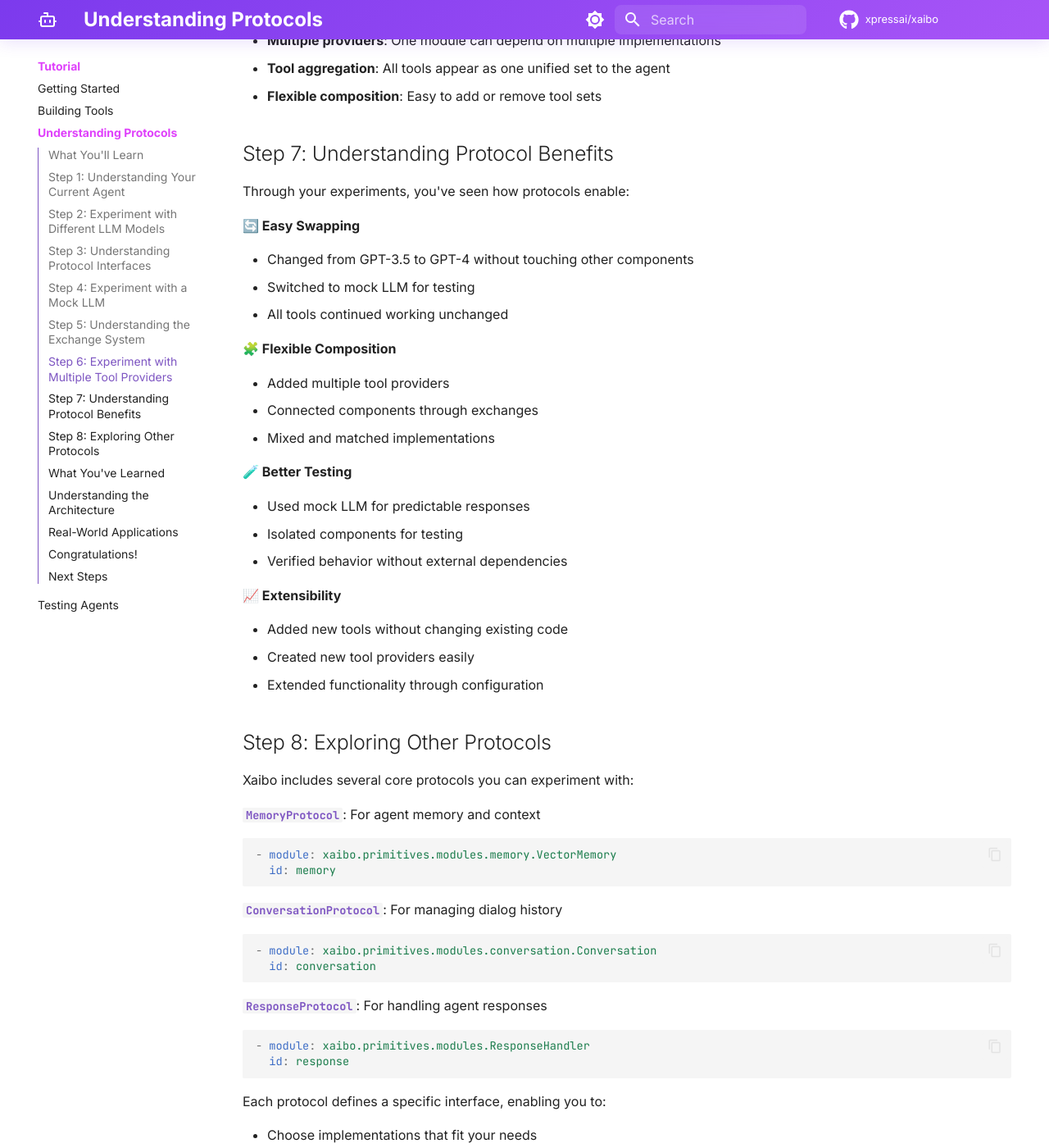
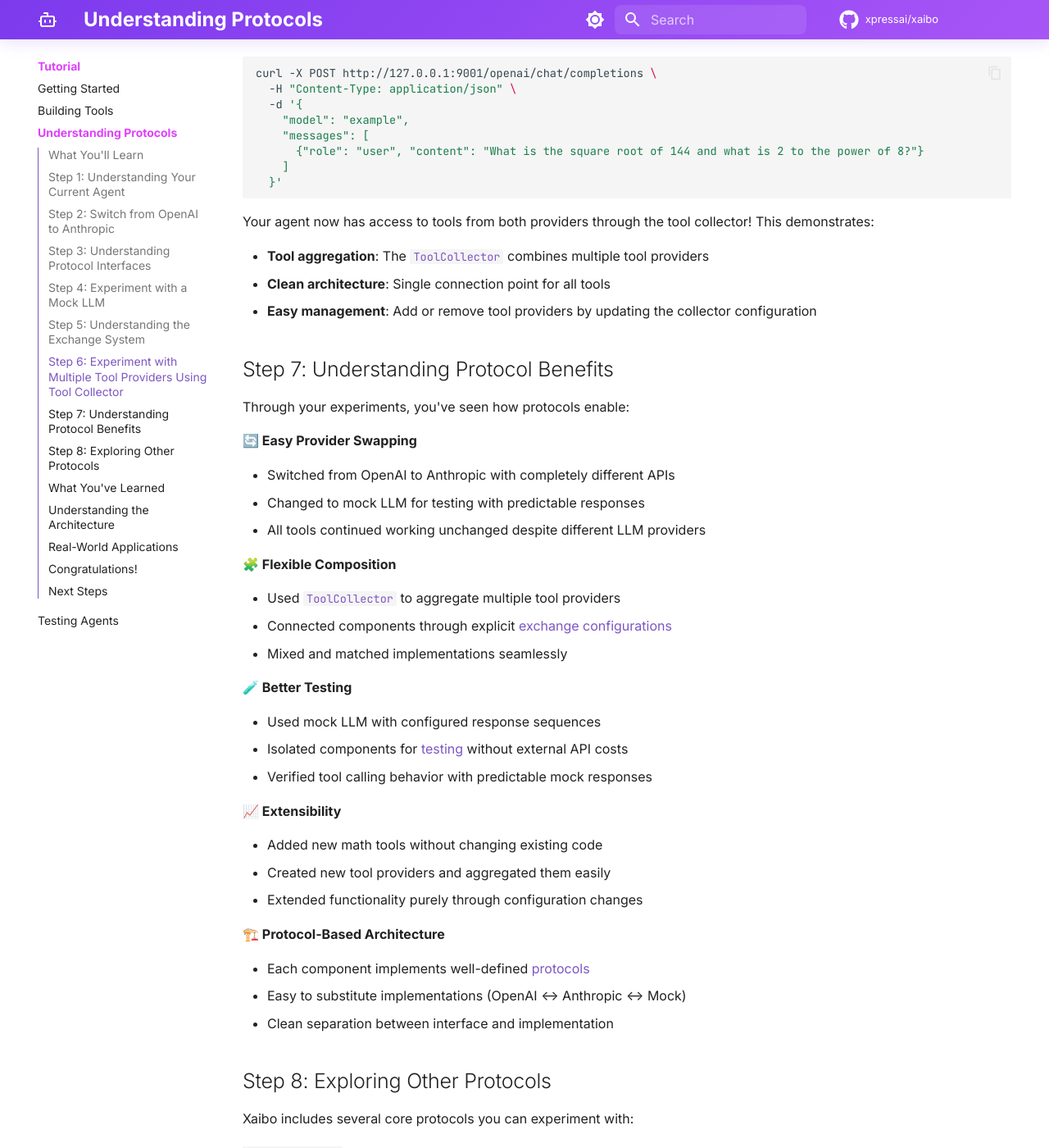
Before and after one commit to XpressAI/xaibo, an MkDocs documentation site: the page built from docs/tutorial/understanding-protocols.md, in a window 1280 px wide and 1400 px high, scrolled down 6708 px. Shown: the whole window at 82% size. Built offline with MkDocs 1.6.1 and Material for MkDocs 9.7.7, drawn with Linux system fonts in a browser that asks for light colours; comment, search, counter and statistics services are not loaded; some of the changed text lies outside the part shown.

Commit message:
Fix details

````diff
--- a/docs/tutorial/understanding-protocols.md
+++ b/docs/tutorial/understanding-protocols.md
@@ -1,14 +1,14 @@
 # Understanding Protocols: How Xaibo Components Work Together
 
-In this lesson, you'll discover how Xaibo's protocol-based architecture enables the flexibility you've experienced. You'll learn to swap components, understand module communication, and see why this design makes Xaibo so powerful and extensible.
+In this lesson, you'll discover how Xaibo's [protocol-based architecture](../explanation/architecture/protocols.md) enables the flexibility you've experienced. You'll learn to swap components, understand module communication, and see why this design makes Xaibo so powerful and extensible.
 
 ## What You'll Learn
 
 Through hands-on experiments, you'll understand:
 
-- **How protocols define interfaces** between components
-- **Why modules can be easily swapped** without breaking your agent
-- **How the exchange system** connects modules together
+- **How [protocols](../reference/protocols/index.md) define interfaces** between components
+- **Why [modules can be easily swapped](../explanation/concepts/modules-vs-protocols.md)** without breaking your agent
+- **How the [exchange system](../explanation/concepts/exchange-system.md)** connects modules together
 - **How to modify your agent's behavior** by changing configurations
 
 ## Step 1: Understanding Your Current Agent
@@ -46,9 +46,11 @@
 - **Tool provider**: Implements [`ToolProviderProtocol`](https://github.com/xpressai/xaibo/blob/main/src/xaibo/core/protocols/tools.py)
 - **Orchestrator**: Implements [`TextMessageHandlerProtocol`](https://github.com/xpressai/xaibo/blob/main/src/xaibo/core/protocols/message_handlers.py)
 
-## Step 2: Experiment with Different LLM Models
+## Step 2: Switch from OpenAI to Anthropic
 
-Let's see how easy it is to change your agent's behavior by swapping the LLM model. Edit your agent configuration:
+Let's see how easy it is to change your agent's behavior by swapping LLM providers entirely. This demonstrates the power of protocol-based architecture - despite OpenAI and Anthropic having completely different APIs, the change is trivial. For more details on switching providers, see our [LLM provider switching guide](../how-to/llm/switch-providers.md).
+
+Edit your agent configuration:
 
 ```bash
 # Use your preferred editor
@@ -57,14 +59,14 @@
 code agents/example.yml
 ```
 
-Change the model from `gpt-4.1-nano` to `gpt-4`:
+Change from OpenAI to Anthropic:
 
 ```yaml
 modules:
-  - module: xaibo.primitives.modules.llm.OpenAILLM
+  - module: xaibo.primitives.modules.llm.AnthropicLLM  # Changed from OpenAILLM
     id: llm
     config:
-      model: gpt-4  # Changed from gpt-4.1-nano
+      model: claude-3-5-sonnet-20241022  # Changed from gpt-4.1-nano
 ```
 
 Restart your server:
@@ -73,7 +75,7 @@
 uv run xaibo dev
 ```
 
-Test the same question with the new model:
+Test the same question with the new provider:
 
 ```bash
 curl -X POST http://127.0.0.1:9001/openai/chat/completions \
@@ -86,7 +88,7 @@
   }'
 ```
 
-Notice how you get a different (likely more detailed) response, but your tools still work exactly the same way. This demonstrates **protocol-based modularity** - you changed the LLM implementation without affecting any other components.
+Notice how you get a different response style (Claude tends to be more structured), but your tools still work exactly the same way. This demonstrates **[protocol-based modularity](../explanation/design/modularity.md)** - you switched between completely different LLM providers with different APIs, yet no other components needed to change. The protocol interface made this swap trivial.
 
 ## Step 3: Understanding Protocol Interfaces
 
@@ -122,20 +124,24 @@
 nano agents/mock-example.yml
 ```
 
-Change the configuration to use a mock LLM:
+Change the configuration to use a mock LLM with proper response sequence:
 
 ```yaml
-id: mock-example
+id: example  # Keep the same agent ID
 description: An example agent using a mock LLM for testing
 modules:
   - module: xaibo.primitives.modules.llm.MockLLM
     id: llm
     config:
       responses:
-        - content: "I'm a mock LLM! I'll help you with that."
+        # First response: Make a tool call
+        - content: "I'll check the current time for you."
           tool_calls:
-            - function: current_time
+            - id: "call_1"
+              name: "current_time"
               arguments: {}
+        # Second response: Respond after tool execution
+        - content: "Based on the tool result, I can see the current time. The mock LLM is working perfectly with tools!"
   - id: python-tools
     module: xaibo.primitives.modules.tools.PythonToolProvider
     config:
@@ -160,14 +166,14 @@
 curl -X POST http://127.0.0.1:9001/openai/chat/completions \
   -H "Content-Type: application/json" \
   -d '{
-    "model": "mock-example",
+    "model": "example",
     "messages": [
-      {"role": "user", "content": "Any question at all"}
+      {"role": "user", "content": "What time is it?"}
     ]
   }'
 ```
 
-You'll see the mock response and it will still call the `current_time` tool! This demonstrates how:
+You'll see the mock response sequence: first it calls the `current_time` tool, then provides a final response! This demonstrates how:
 
 - **Protocols enable testing**: You can test your agent logic without real LLM costs
 - **Behavior is predictable**: Mock responses help verify your agent works correctly
@@ -175,7 +181,7 @@
 
 ## Step 5: Understanding the Exchange System
 
-The **exchange system** is what connects modules together. Let's make this explicit in your configuration. Edit your `agents/example.yml`:
+The **[exchange system](../explanation/concepts/exchange-system.md)** is what connects modules together. Let's make this explicit in your configuration. Edit your `agents/example.yml`:
 
 ```bash
 nano agents/example.yml
@@ -187,10 +193,10 @@
 id: example
 description: An example agent that uses tools
 modules:
-  - module: xaibo.primitives.modules.llm.OpenAILLM
+  - module: xaibo.primitives.modules.llm.AnthropicLLM
     id: llm
     config:
-      model: gpt-4.1-nano
+      model: claude-3-5-sonnet-20241022
   - id: python-tools
     module: xaibo.primitives.modules.tools.PythonToolProvider
     config:
@@ -224,13 +232,13 @@
 - **LLM connection**: Orchestrator uses the LLM for language understanding
 - **Tool connection**: Orchestrator can access tools when needed
 
-## Step 6: Experiment with Multiple Tool Providers
+## Step 6: Experiment with Multiple Tool Providers Using Tool Collector
 
-Let's see how the exchange system enables multiple tool providers. First, create a new tool file:
+Let's see how the exchange system enables multiple tool providers using the [`ToolCollector`](../reference/modules/tools.md#toolcollector). First, create a new tool file:
 
-```bash
-# Create a new tool file
-cat > tools/math_tools.py << 'EOF'
+Create `tools/math_tools.py`:
+
+```python
 from xaibo.primitives.modules.tools.python_tool_provider import tool
 import math
 
@@ -253,25 +261,20 @@
     """
     result = math.pow(base, exponent)
     return f"{base}^{exponent} = {result}"
-EOF
 ```
 
-Now modify your agent to use both tool providers:
+For more information about creating Python tools, see our [Python tools guide](../how-to/tools/python-tools.md).
 
-```bash
-nano agents/example.yml
-```
-
-Update the modules and exchange sections:
+Now modify your agent to use the tool collector. Copy and paste this configuration:
 
 ```yaml
 id: example
 description: An example agent that uses multiple tool providers
 modules:
-  - module: xaibo.primitives.modules.llm.OpenAILLM
+  - module: xaibo.primitives.modules.llm.AnthropicLLM
     id: llm
     config:
-      model: gpt-4.1-nano
+      model: claude-3-5-sonnet-20241022
   - id: basic-tools
     module: xaibo.primitives.modules.tools.PythonToolProvider
     config:
@@ -280,6 +283,8 @@
     module: xaibo.primitives.modules.tools.PythonToolProvider
     config:
       tool_packages: [tools.math_tools]
+  - module: xaibo.primitives.modules.tools.ToolCollector
+    id: all-tools
   - module: xaibo.primitives.modules.orchestrator.StressingToolUser
     id: orchestrator
     config:
@@ -294,10 +299,14 @@
   - module: orchestrator
     protocol: LLMProtocol
     provider: llm
-  # Connect to multiple tool providers
+  # Connect the tool collector to multiple providers
+  - module: all-tools
+    protocol: ToolProviderProtocol
+    provider: [basic-tools, math-tools]
+  # Connect orchestrator to the aggregated tools
   - module: orchestrator
-    protocol: ToolsProtocol
-    provider: [basic-tools, math-tools]  # List of providers!
+    protocol: ToolProviderProtocol
+    provider: all-tools
 ```
 
 Restart and test:
@@ -319,39 +328,45 @@
   }'
 ```
 
-Your agent now has access to tools from both providers! This demonstrates:
+Your agent now has access to tools from both providers through the tool collector! This demonstrates:
 
-- **Multiple providers**: One module can depend on multiple implementations
-- **Tool aggregation**: All tools appear as one unified set to the agent
-- **Flexible composition**: Easy to add or remove tool sets
+- **Tool aggregation**: The [`ToolCollector`](../reference/modules/tools.md#toolcollector) combines multiple tool providers
+- **Clean architecture**: Single connection point for all tools
+- **Easy management**: Add or remove tool providers by updating the collector configuration
 
 ## Step 7: Understanding Protocol Benefits
 
 Through your experiments, you've seen how protocols enable:
 
-**🔄 Easy Swapping**
+**🔄 Easy Provider Swapping**
 
-- Changed from GPT-3.5 to GPT-4 without touching other components
-- Switched to mock LLM for testing
-- All tools continued working unchanged
+- Switched from OpenAI to Anthropic with completely different APIs
+- Changed to mock LLM for testing with predictable responses
+- All tools continued working unchanged despite different LLM providers
 
 **🧩 Flexible Composition**
 
-- Added multiple tool providers
-- Connected components through exchanges
-- Mixed and matched implementations
+- Used [`ToolCollector`](../reference/modules/tools.md#toolcollector) to aggregate multiple tool providers
+- Connected components through explicit [exchange configurations](../explanation/concepts/exchange-system.md)
+- Mixed and matched implementations seamlessly
 
 **🧪 Better Testing**
 
-- Used mock LLM for predictable responses
-- Isolated components for testing
-- Verified behavior without external dependencies
+- Used mock LLM with configured response sequences
+- Isolated components for [testing](../explanation/design/testability.md) without external API costs
+- Verified tool calling behavior with predictable mock responses
 
 **📈 Extensibility**
 
-- Added new tools without changing existing code
-- Created new tool providers easily
-- Extended functionality through configuration
+- Added new math tools without changing existing code
+- Created new tool providers and aggregated them easily
+- Extended functionality purely through configuration changes
+
+**🏗️ Protocol-Based Architecture**
+
+- Each component implements well-defined [protocols](../reference/protocols/index.md)
+- Easy to substitute implementations (OpenAI ↔ Anthropic ↔ Mock)
+- Clean separation between interface and implementation
 
 ## Step 8: Exploring Other Protocols
 
@@ -398,19 +413,19 @@
 
 **Separation of Concerns**: Each module has a specific responsibility
 
-- LLM modules handle language understanding
-- Tool modules provide capabilities
-- Orchestrators manage workflow
+- [LLM modules](../reference/modules/llm.md) handle language understanding
+- [Tool modules](../reference/modules/tools.md) provide capabilities
+- [Orchestrators](../reference/modules/orchestrator.md) manage workflow
 
-**Protocol-Based Interfaces**: Modules communicate through standardized protocols
+**Protocol-Based Interfaces**: Modules communicate through standardized [protocols](../reference/protocols/index.md)
 
 - Clear contracts between components
 - Easy to test and mock
 - Enables component substitution
 
-**Dependency Injection**: Modules declare what they need, not how to get it
+**[Dependency Injection](../explanation/architecture/dependency-injection.md)**: Modules declare what they need, not how to get it
 
-- Flexible wiring through exchanges
+- Flexible wiring through [exchanges](../explanation/concepts/exchange-system.md)
 - Easy to reconfigure
 - Supports multiple implementations
 
@@ -446,7 +461,16 @@
 
 - **[Testing Agents](testing-agents.md)**: Learn to test your agents with dependency injection and event capture
 - **[How-to Guides](../how-to/index.md)**: Practical solutions for specific tasks
+  - [Switch LLM Providers](../how-to/llm/switch-providers.md)
+  - [Python Tools](../how-to/tools/python-tools.md)
+  - [MCP Tools](../how-to/tools/mcp-tools.md)
 - **[Reference Documentation](../reference/index.md)**: Detailed API and configuration reference
+  - [Protocols Overview](../reference/protocols/index.md)
+  - [Module Reference](../reference/modules/llm.md)
+- **[Architecture Explanations](../explanation/index.md)**: Deep dives into design concepts
+  - [Protocol Architecture](../explanation/architecture/protocols.md)
+  - [Exchange System](../explanation/concepts/exchange-system.md)
+  - [Modularity Design](../explanation/design/modularity.md)
 - **[Examples](https://github.com/xpressai/xaibo/tree/main/examples)**: Real-world agent implementations
 
 Ready to build something amazing with Xaibo? The framework's modular architecture gives you the flexibility to create agents that fit your exact needs!
````
Also changed, not shown: other parts of docs/tutorial/understanding-protocols.md (+3 -1 lines), docs/index.md (+4 -4 lines).
